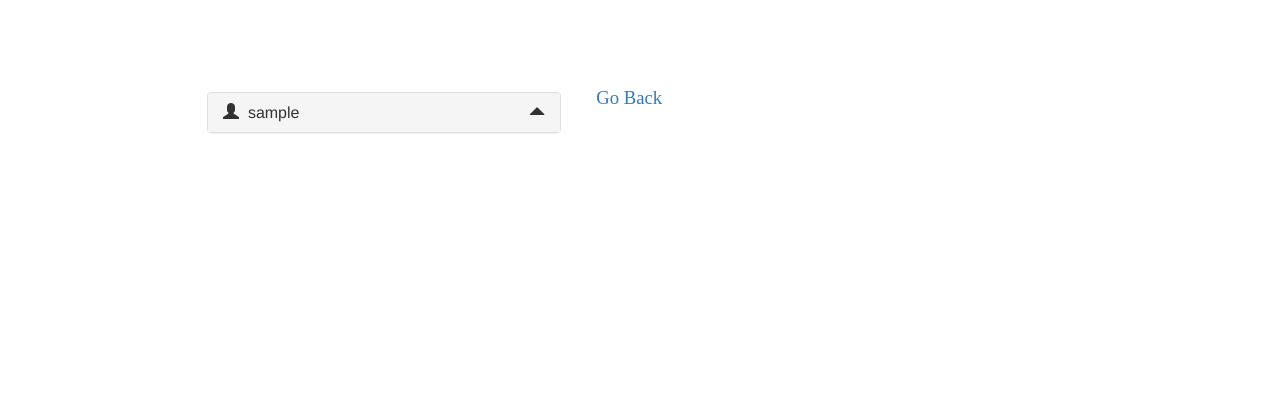
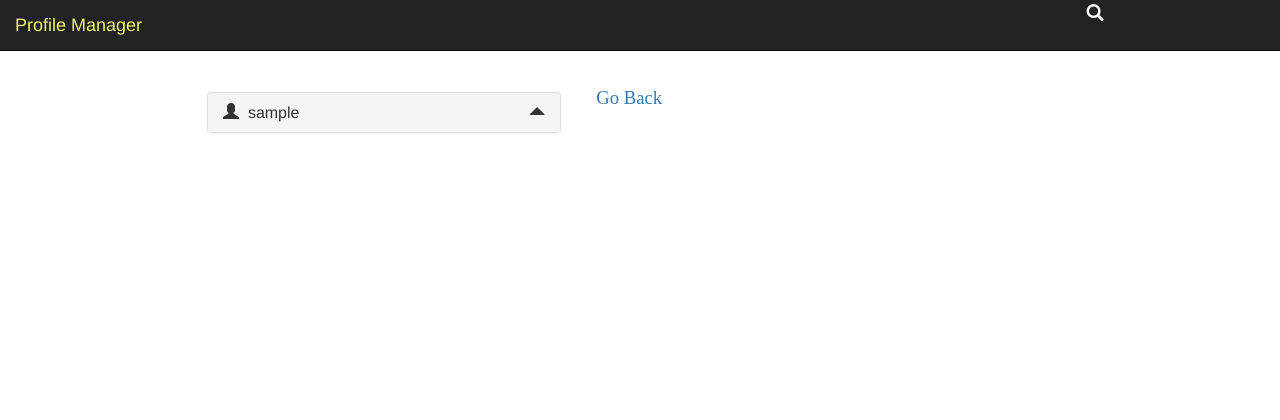
Before and after one commit to quauab/PersistantProfileManager, a Node server app: template views/searched.ejs in a window 1280 px wide. Shown: the top 420 px of the page. Run offline with Node 20, Linux system fonts and the light colour scheme; the template is opened without the code that fills it: most values are stand-ins (such as "Sample title", 1, 10 or a date in 2020).

Commit message:
Added top bar to all pages

```diff
--- a/views/profile.ejs
+++ b/views/profile.ejs
@@ -9,7 +9,7 @@
 		<script src="/js/bootstrap.js"></script>
 	</head>
 	<body class="container">
-		<!-- <nav class="navbar navbar-inverse navbar-fixed-top" role="navigation">
+		<nav class="navbar navbar-inverse navbar-fixed-top" role="navigation">
 			<div class="container-fluid">
 				<div class="navbar-header">
 					<span class="navbar-brand text topHeader" id="navbarheadertop">Profile Manager</span>
@@ -31,7 +31,7 @@
                     </li>
 				</ul>
 			</div>
-		</nav>	 -->
+		</nav>
 
 		<div id="main" class="row main container">
 
--- a/views/searched.ejs
+++ b/views/searched.ejs
@@ -9,6 +9,29 @@
 		<script src="/js/bootstrap.js"></script>
 	</head>
 	<body class="container">
+		<nav class="navbar navbar-inverse navbar-fixed-top" role="navigation">
+			<div class="container-fluid">
+				<div class="navbar-header">
+					<span class="navbar-brand text topHeader" id="navbarheadertop">Profile Manager</span>
+				</div>
+				<ul class="nav navbar-nav pull-right">
+					<li role="presentation">
+                        <div class="searchDiv container-flex">
+                            <a id="searchLink" data-toggle="collapse" href="#searcher">
+                                <span class="glyphicon glyphicon-search" aria-hidden="true"></span>
+                            </a>
+                            <div id="searcher" class="panel-collapse collapse">
+                                <form class="form inline-horizontal searchForm" method="POST" action="/search">
+                                    <div class="form-group">
+                                        <input class="form-control" type="text" name="keyword" placeholder="Enter Search Term" required />
+                                    </div>
+                                </form>
+                            </div>
+                        </div>
+                    </li>
+				</ul>
+			</div>
+		</nav>
 
 
         <div id="resultPage" class="row">
```
